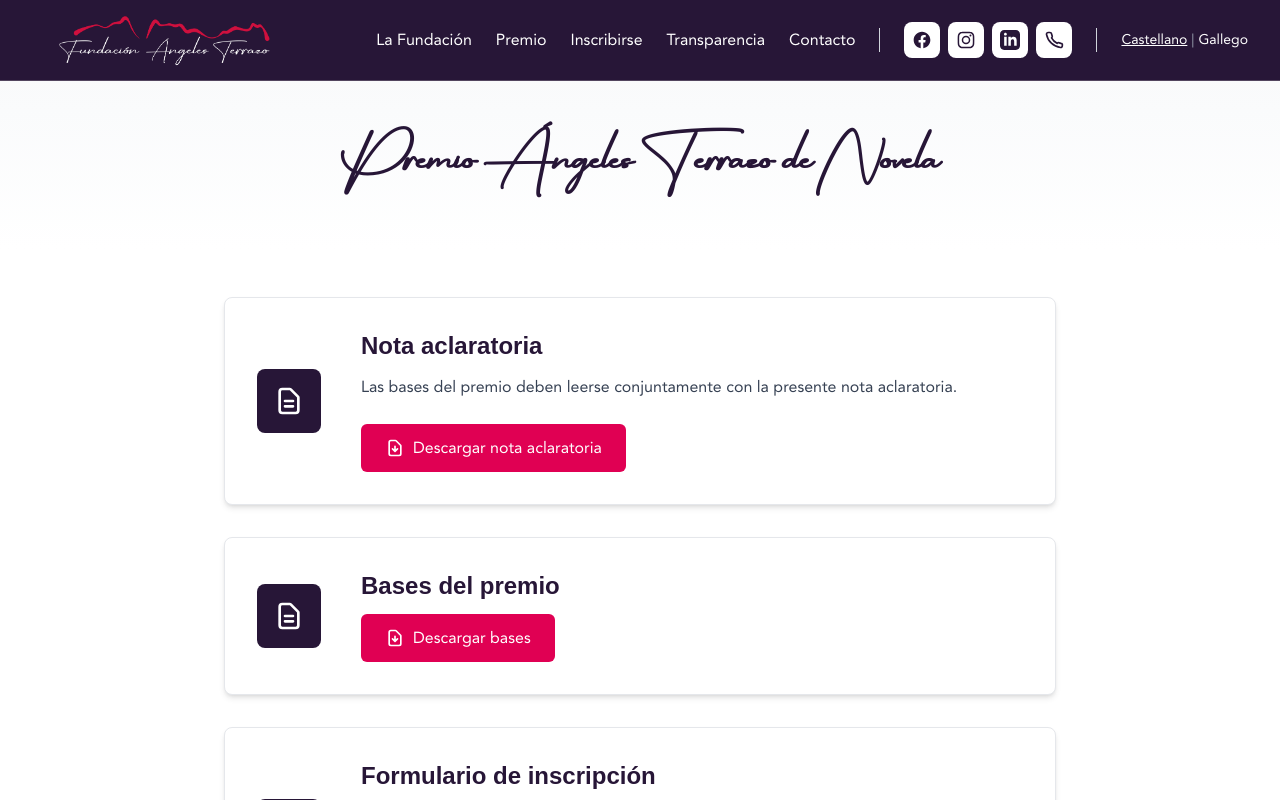
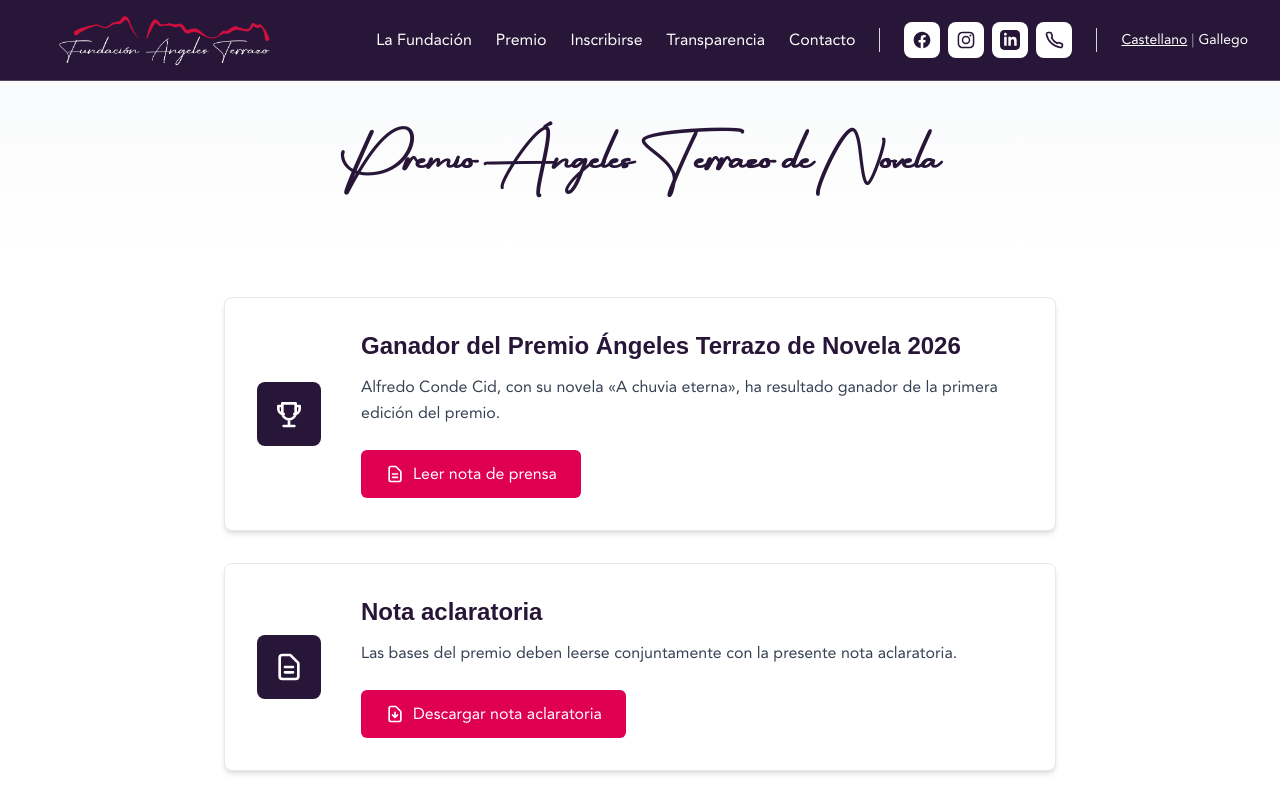
Before and after one commit to BUBOT-media/fundacionangelesterrazo, a Next.js app: page /premio in a window 1280 px wide. Shown: the top 800 px of the page. Built offline with nearby package versions, Linux system fonts and the light colour scheme; a web font is replaced by a local one.

Commit message:
Update page.tsx

```diff
--- a/src/app/premio/page.tsx
+++ b/src/app/premio/page.tsx
@@ -23,6 +23,73 @@
         <div className="container-70 px-4 sm:px-6 lg:px-8">
           <div className="mx-auto max-w-4xl">
             <div className="space-y-8">
+
+{/* Anuncio del ganador */}
+<div className="bg-white p-6 sm:p-8 rounded-lg shadow-md border border-gray-200">
+  <div className="flex flex-col sm:flex-row sm:items-center">
+    <div className="shrink-0 mb-4 sm:mb-0">
+      <div
+        className="w-14 h-14 sm:w-16 sm:h-16 rounded-lg flex items-center justify-center"
+        style={{ backgroundColor: '#271637' }}
+      >
+        <svg
+          className="h-7 w-7 sm:h-8 sm:w-8 text-white"
+          fill="none"
+          viewBox="0 0 24 24"
+          stroke="currentColor"
+        >
+          <path
+            strokeLinecap="round"
+            strokeLinejoin="round"
+            strokeWidth={2}
+            d="M8 21h8m-4-4v4M7 4h10v7a5 5 0 01-10 0V4zM7 6H4v2a4 4 0 004 4m9-6h3v2a4 4 0 01-4 4"
+          />
+        </svg>
+      </div>
+    </div>
+
+    <div className="sm:ml-10 flex-1 min-w-0">
+      <h2
+        className="text-xl sm:text-2xl font-bold mb-3"
+        style={{
+          color: '#271637',
+          fontFamily: 'Avenir, sans-serif',
+          fontWeight: 700,
+        }}
+      >
+        Ganador del Premio Ángeles Terrazo de Novela 2026
+      </h2>
+
+      <p className="text-gray-700 mb-6 leading-relaxed text-sm sm:text-base">
+        Alfredo Conde Cid, con su novela «A chuvia eterna»,
+        ha resultado ganador de la primera edición del premio.
+      </p>
+
+      <a
+        href="/Nota de prensa - Ganador Premio Angeles Terrazo 2026.pdf"
+        target="_blank"
+        rel="noopener noreferrer"
+        className="inline-flex items-center px-4 sm:px-6 py-2 sm:py-3 rounded-md font-medium text-sm sm:text-base text-white transition-colors hover:opacity-90"
+        style={{ backgroundColor: '#e00053' }}
+      >
+        <svg
+          className="w-4 h-4 sm:w-5 sm:h-5 mr-2 shrink-0"
+          fill="none"
+          viewBox="0 0 24 24"
+          stroke="currentColor"
+        >
+          <path
+            strokeLinecap="round"
+            strokeLinejoin="round"
+            strokeWidth={2}
+            d="M9 12h6m-6 4h6m2 5H7a2 2 0 01-2-2V5a2 2 0 012-2h5.586a1 1 0 01.707.293l5.414 5.414a1 1 0 01.293.707V19a2 2 0 01-2 2z"
+          />
+        </svg>
+        <span className="break-words">Leer nota de prensa</span>
+      </a>
+    </div>
+  </div>
+</div>
 
               <div className="bg-white p-6 sm:p-8 rounded-lg shadow-md border border-gray-200">
                 <div className="flex flex-col sm:flex-row sm:items-center">
```
